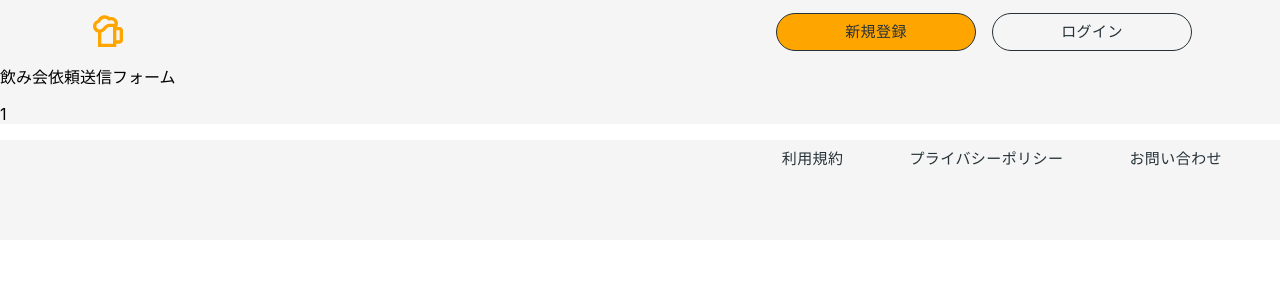
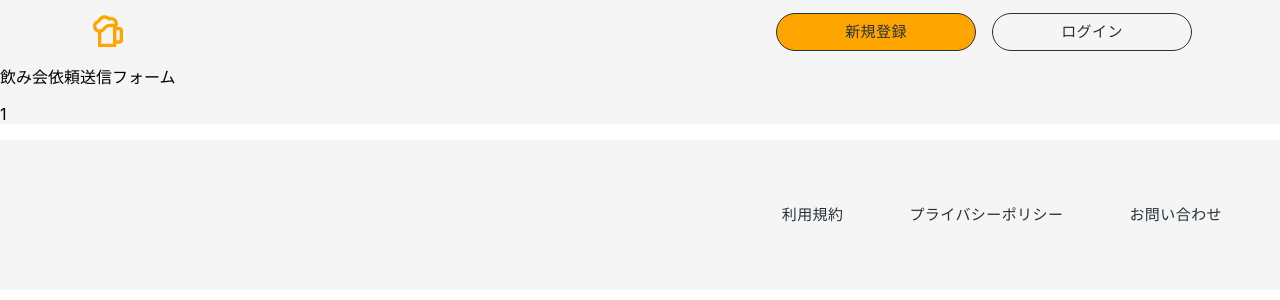
Before and after one commit to 76do/nomimatch_frontend, a React (Create React App) app: page /users/1/request in a window 1280 px wide. Shown: the top 300 px of the page. Built offline with nearby package versions, Linux system fonts and the light colour scheme.

Commit message:
Fix: トップページ微調整 フッターの幅を微調整した。

```diff
--- a/src/containers/Footer.jsx
+++ b/src/containers/Footer.jsx
@@ -13,13 +13,15 @@ const Theme = createTheme({
 });
 
 const FooterWrapper = styled('div')(({ theme }) => ({
-	height: 100,
+	height: 150,
+	display: 'flex',
+	justifyContent: 'flex-end',
+	alignItems: 'center',
 	backgroundColor: theme.palette.background.primary,
+	"@media screen and (max-width:480px)":{
+		height: 80,
+	},
 }));
-
-const FooterButtons = styled('div')({
-	textAlign: 'right',
-});
 
 const FooterButton = styled(Button)(({ theme }) => ({
 	fontSize: 15,
@@ -27,17 +29,19 @@ const FooterButton = styled(Button)(({ theme }) => ({
 	fontFamily: 'HiraKakuProN-W6',
 	marginRight: 50,
 	borderRadius: 10,
+	"@media screen and (max-width:480px)":{
+		fontSize: 8,
+		marginRight: 5,
+	},
 }));
 
 export const Footer = () => {
 	return(
 		<ThemeProvider theme={Theme} >
 			<FooterWrapper>
-				<FooterButtons>
 					<FooterButton>利用規約</FooterButton>
 					<FooterButton>プライバシーポリシー</FooterButton>
 					<FooterButton>お問い合わせ</FooterButton>
-				</FooterButtons>
 			</FooterWrapper>
 		</ThemeProvider>
 	);
--- a/src/containers/Top.jsx
+++ b/src/containers/Top.jsx
@@ -23,6 +23,7 @@ export const Top = () => {
 	const TopImageWrapper = styled('div')({
 		display: 'flex',
 		justifyContent: 'space-between',
+		paddingTop: 70,
 		"@media screen and (max-width:480px)":{
 			justifyContent: 'center',
 			marginBottom: 30,
```
